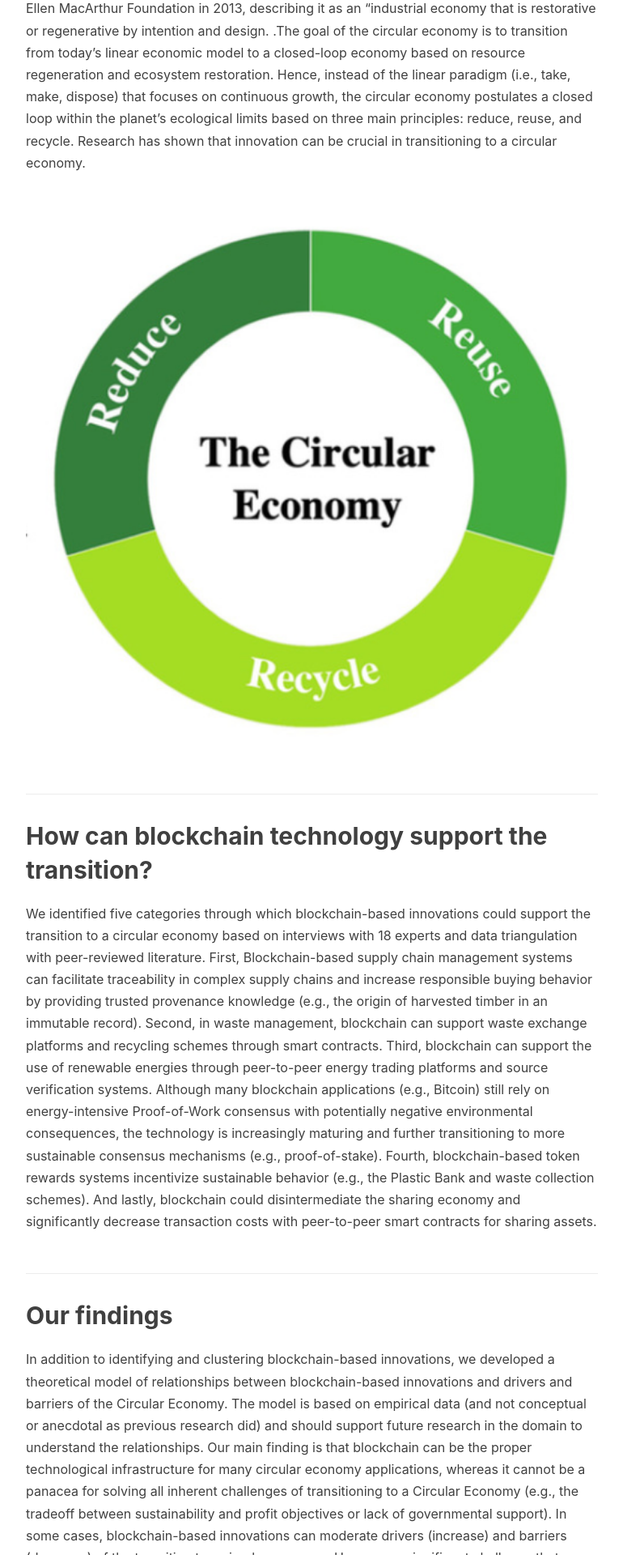
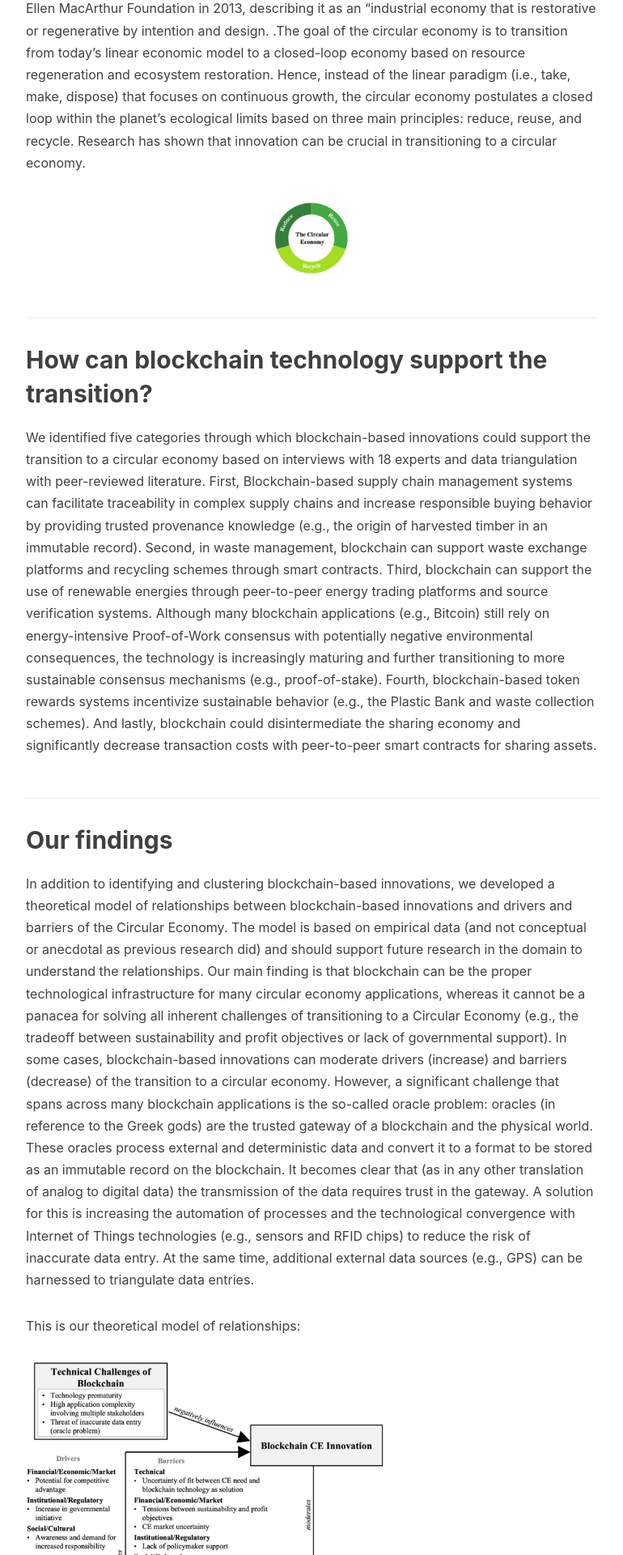
Before and after one commit to MoritzBS/MoritzBS.github.io, a Jekyll site: the page built from _posts/2022-05-30-future-example.markdown, in a window 1280 px wide. Shown: the part 1059-2979 px from the top of the page at 81% size, without its empty margins (233-1003 px from the left). Built offline with Jekyll 4.4.1, drawn with Linux system fonts in a browser that asks for light colours; nearby versions of some CDN libraries; comment, search, counter and statistics services are not loaded.

Commit message:
Update 2022-05-30-future-example.markdown

```diff
--- a/_posts/2022-05-30-future-example.markdown
+++ b/_posts/2022-05-30-future-example.markdown
@@ -23,7 +23,7 @@
 The concept of the Circular Economy is still evolving. The term was originally coined by the Ellen MacArthur Foundation in 2013, describing it as an "industrial economy that is restorative or regenerative by intention and design.
 .The goal of the circular economy is to transition from today's linear economic model to a closed-loop economy based on resource regeneration and ecosystem restoration. Hence, instead of the linear paradigm (i.e., take, make, dispose) that focuses on continuous growth, the circular economy postulates a closed loop within the planet's ecological limits based on three main principles: reduce, reuse, and recycle. Research has shown that innovation can be crucial in transitioning to a circular economy.
 
-<img src="/img/in-post/reduce.png" alt="Principles of the Circular Economy" width="1000"/>
+<img src="/img/in-post/reduce.png" alt="Principles of the Circular Economy" width="100"/>
 
 ## How can blockchain technology support the transition?
 We identified five categories through which blockchain-based innovations could support the transition to a circular economy based on interviews with 18 experts and data triangulation with peer-reviewed literature. First, Blockchain-based supply chain management systems can facilitate traceability in complex supply chains and increase responsible buying behavior by providing trusted provenance knowledge (e.g., the origin of harvested timber in an immutable record). Second, in waste management, blockchain can support waste exchange platforms and recycling schemes through smart contracts. Third, blockchain can support the use of renewable energies through peer-to-peer energy trading platforms and source verification systems. Although many blockchain applications (e.g., Bitcoin) still rely on energy-intensive Proof-of-Work consensus with potentially negative environmental consequences, the technology is increasingly maturing and further transitioning to more sustainable consensus mechanisms (e.g., proof-of-stake). Fourth, blockchain-based token rewards systems incentivize sustainable behavior (e.g., the Plastic Bank and waste collection schemes). And lastly, blockchain could disintermediate the sharing economy and significantly decrease transaction costs with peer-to-peer smart contracts for sharing assets.
```
